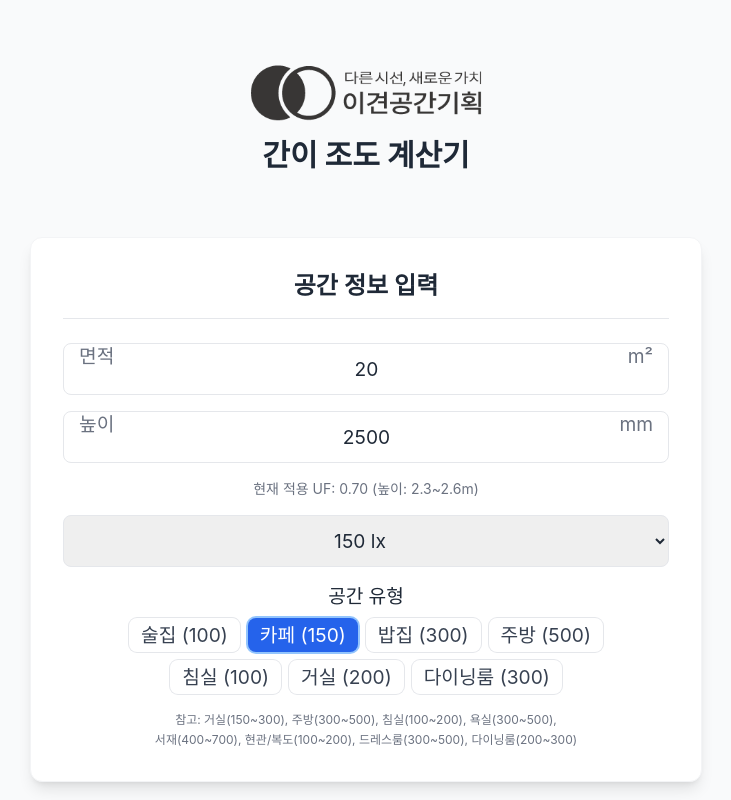
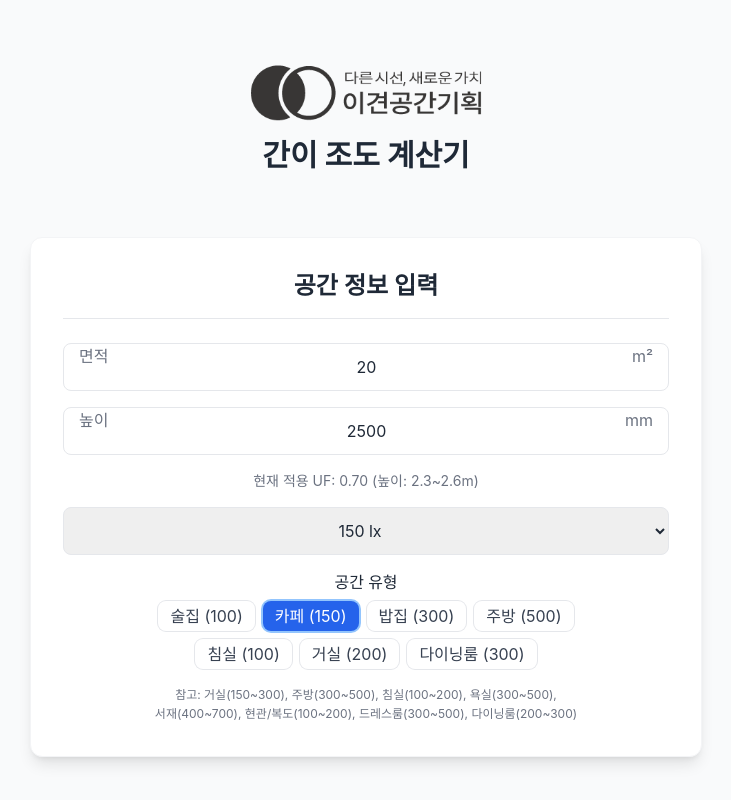
Before and after one commit to squeecho/iggg-lighting-calculating, a React (Vite) app: page / in a window 1280 px wide. Shown: the top 800 px of the page, without its empty margins (274-1005 px from the left). Built offline with nearby package versions, Linux system fonts and the light colour scheme.

Commit message:
폰트크기 원복

```diff
--- a/src/App.tsx
+++ b/src/App.tsx
@@ -146,7 +146,7 @@ function App() {
 
   /* ──────────────────────────── 렌더 ──────────────────────────── */
   return (
-    <div className="min-h-screen flex flex-col items-center bg-gray-50 text-gray-800 text-[1.2rem] leading-snug px-4 sm:px-6 md:px-8 lg:px-12 py-16">
+    <div className="min-h-screen flex flex-col items-center bg-gray-50 text-gray-800 leading-snug px-4 sm:px-6 md:px-8 lg:px-12 py-16">
       <div className="max-w-2xl w-full mx-auto space-y-16">
         {/* 로고 */}
         <div className="flex flex-col items-center">
```
